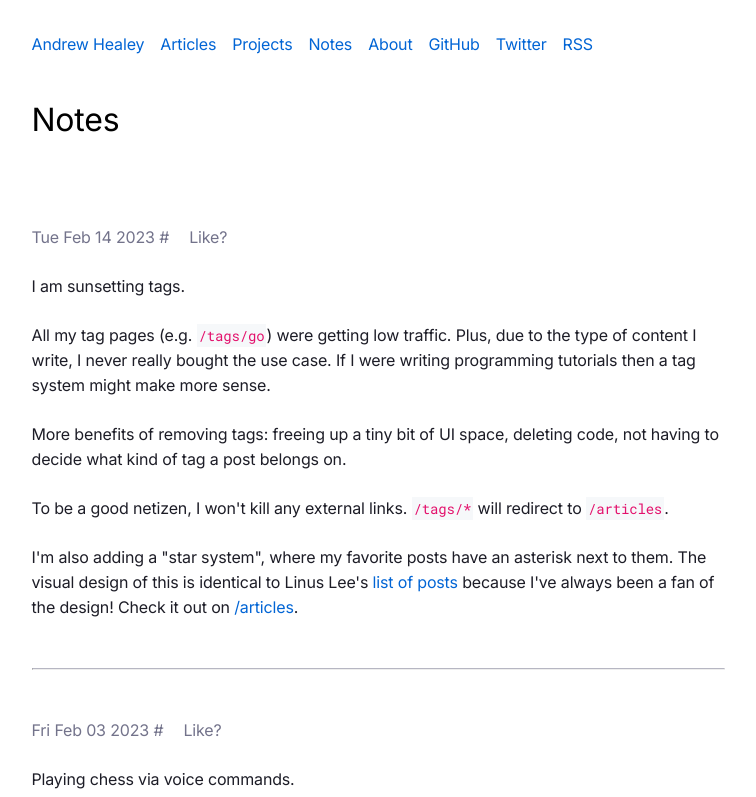
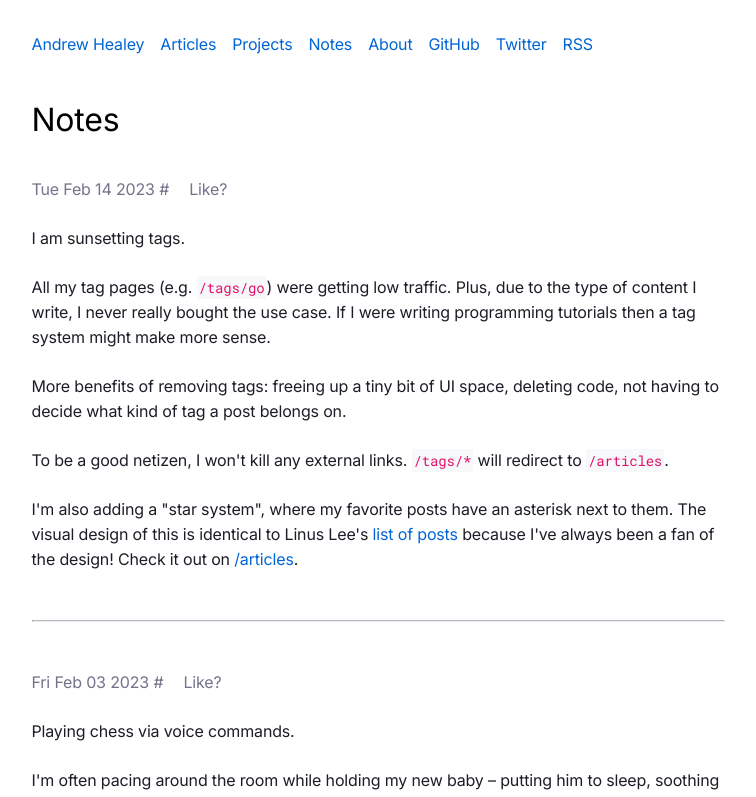
Before and after one commit to healeycodes/healeycodes.com, a Next.js app: page /notes in a window 1280 px wide. Shown: the top 797 px of the page, without its empty margins (262-1018 px from the left). Built offline with nearby package versions, Linux system fonts and the light colour scheme.

Commit message:
Remove empty space on /notes

```diff
--- a/pages/notes.tsx
+++ b/pages/notes.tsx
@@ -8,7 +8,6 @@ import { getAllNotes, Note } from "../lib/notes";
 
 export async function getStaticProps() {
     const notes = getAllNotes()
-
     return {
         props: {
             notes
@@ -22,7 +21,6 @@ export default function Notes({ notes }: { notes: Note[] }) {
     return (
         <Layout {...seo}>
             <h1>Notes</h1>
-            <p className="notes-intro"></p>
             {
                 notes
                     .map((note) => <div key={note.id} id={note.id.toString()} className="note">
@@ -44,9 +42,6 @@ export default function Notes({ notes }: { notes: Note[] }) {
                     </div>)
             }
             <style jsx>{`
-            .notes-intro {
-                padding-bottom: 24px;
-            }
             .note-date-link {
                 color: var(--light-text);
                 margin-right: 20px;
```
